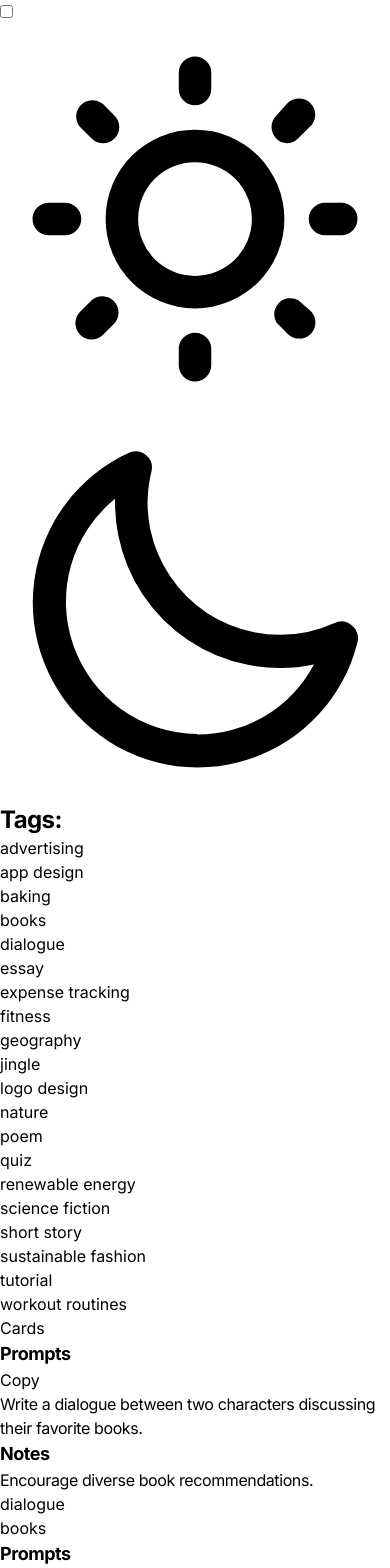
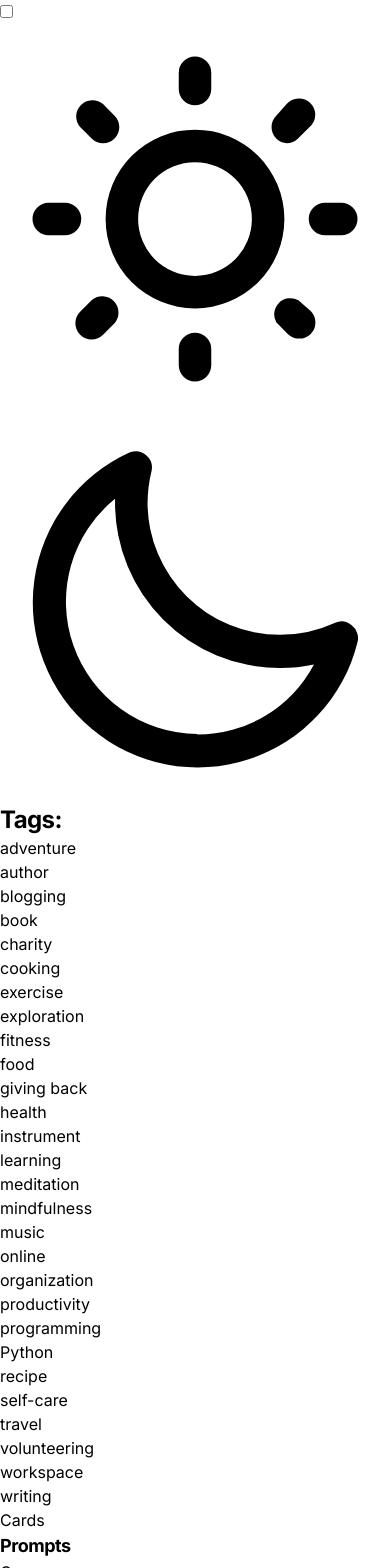
Before and after one commit to kcereno/promptgenius, a Next.js app: page /tags in a window 390 px wide. Shown: the top 1568 px of the page. Built offline with nearby package versions, Linux system fonts and the light colour scheme.

Commit message:
Commit for before markdown branch

```diff
--- a/app/tags/page.tsx
+++ b/app/tags/page.tsx
@@ -33,7 +33,7 @@ const TagsPage = () => {
   const isActiveTag = (tag: string) => activeTags.includes(tag);
 
   return (
-    <div className="mx-5 mt-10">
+    <div className="mx-5 mt-10 lg:w-[1200px] lg:mx-auto">
       <div className="">
         <h1>Tags:</h1>
         <div className="flex flex-wrap gap-2 mt-4">
--- a/components/ComboCard.tsx
+++ b/components/ComboCard.tsx
@@ -21,7 +21,7 @@ const ComboCard = ({ prompt, note, tags }: Props) => {
     setShowCopiedText(false);
   };
   return (
-    <div className="w-full shadow-xl card bg-primary-content">
+    <div className="w-full shadow-xl card bg-primary-content md:basis-[40%] md:flex-1 md:max-w-[50%]  ">
       <div className="card-body">
         <div className="flex justify-between">
           <h2 className="card-title">Prompts</h2>
--- a/components/NotesCard.tsx
+++ b/components/NotesCard.tsx
@@ -1,5 +1,6 @@
 import React from 'react';
 import CardTags from './CardTags';
+import { convertStringToArray } from '@/util/general';
 
 interface Props {
   note: string;
@@ -7,12 +8,15 @@ interface Props {
 }
 
 const NotesCard = ({ note, tags }: Props) => {
+  const convertedString = convertStringToArray(note);
   return (
     <div className="mt-10">
       <h1>Note</h1>
       <div className="w-full mt-2 shadow-xl bg-primary-content card ">
         <div className="card-body">
-          <p>{note}</p>
+          {convertedString.map((string) => (
+            <p key={string}>{string}</p>
+          ))}
           <CardTags tags={tags} />
         </div>
       </div>
--- a/data.ts
+++ b/data.ts
@@ -1,58 +1,65 @@
 import { PromptI } from './models/interfaces';
 
-export const prompts = [
+export const prompts: PromptI[] = [
   {
+    goal: 'Understand the pain points of a job description',
     prompt:
-      'Write a dialogue between two characters discussing their favorite books.',
-    note: 'Encourage diverse book recommendations.',
-    tags: ['dialogue', 'books'],
+      'Based on this job description, what is the biggest challenge someone in this position would face day to day? // <PASTE JOB DESCRIPTION HERE>',
+    note: 'Useful for analyzing job descriptions and understanding the potential challenges that individuals in specific positions may face on a daily basis. By evaluating the requirements, responsibilities, and expectations outlined in the job description, it becomes possible to identify the key challenges someone in that role might encounter. // If youre considering applying for a position, understanding the challenges associated with the role can help you evaluate whether it aligns with your skills, interests, and ability to handle those challenges.',
+    tags: ['programming', 'learning', 'Python'],
   },
   {
-    prompt: 'Compose a poem about the beauty of nature in springtime.',
-    note: 'Focus on vivid imagery and sensory details.',
-    tags: ['poem', 'nature'],
+    goal: 'Write a book',
+    prompt: 'What is the topic of your book?',
+    note: 'Allocate dedicated time each day for writing.',
+    tags: ['writing', 'author', 'book'],
   },
   {
-    prompt:
-      'Create a short story set in a futuristic world where robots coexist with humans.',
-    note: 'Explore the ethical implications of advanced AI.',
-    tags: ['short story', 'science fiction'],
+    goal: 'Start a meditation practice',
+    prompt: 'How many minutes do you want to meditate each day?',
+    note: 'Create a quiet and peaceful space for your practice.',
+    tags: ['meditation', 'mindfulness', 'self-care'],
   },
   {
-    prompt: 'Design a logo for a sustainable fashion brand.',
-    note: 'Emphasize eco-friendly elements and minimalistic design.',
-    tags: ['logo design', 'sustainable fashion'],
+    goal: 'Exercise regularly',
+    prompt: 'What type of exercise do you enjoy?',
+    note: 'Set realistic and achievable fitness goals.',
+    tags: ['fitness', 'health', 'exercise'],
   },
   {
-    prompt: 'Write a persuasive essay advocating for renewable energy sources.',
-    note: 'Include statistical data and compelling arguments.',
-    tags: ['essay', 'renewable energy'],
+    goal: 'Learn to play a musical instrument',
+    prompt: 'Which instrument would you like to learn?',
+    note: 'Find a qualified instructor or use online resources for guidance.',
+    tags: ['music', 'instrument', 'learning'],
   },
   {
-    prompt:
-      'Craft a series of workout routines for beginners to improve overall fitness.',
-    note: 'Include exercises for different muscle groups and warm-up tips.',
-    tags: ['fitness', 'workout routines'],
+    goal: 'Travel to a new country',
+    prompt: 'Which country would you like to visit?',
+    note: 'Research visa requirements and plan your itinerary in advance.',
+    tags: ['travel', 'adventure', 'exploration'],
   },
   {
-    prompt: 'Compose a catchy jingle for a new soft drink commercial.',
-    note: 'Incorporate a memorable melody and upbeat lyrics.',
-    tags: ['jingle', 'advertising'],
+    goal: 'Start a blog',
+    prompt: 'What will be the main focus of your blog?',
+    note: 'Create engaging content and promote your blog on social media.',
+    tags: ['blogging', 'writing', 'online'],
   },
   {
-    prompt: 'Create an interactive quiz on world capitals.',
-    note: "Include multiple-choice questions and track users' scores.",
-    tags: ['quiz', 'geography'],
+    goal: 'Learn a new recipe',
+    prompt: 'What type of cuisine do you want to explore?',
+    note: 'Experiment with different ingredients and cooking techniques.',
+    tags: ['cooking', 'recipe', 'food'],
   },
   {
-    prompt:
-      'Write a step-by-step tutorial on baking a delicious chocolate cake.',
-    note: 'Include ingredient measurements and baking tips.',
-    tags: ['tutorial', 'baking'],
+    goal: 'Organize your workspace',
+    prompt: 'What items do you need to declutter or rearrange?',
+    note: 'Create an efficient and inspiring work environment.',
+    tags: ['organization', 'productivity', 'workspace'],
   },
   {
-    prompt: 'Design a user-friendly mobile app for tracking daily expenses.',
-    note: 'Focus on intuitive navigation and visual representations of data.',
-    tags: ['app design', 'expense tracking'],
+    goal: 'Volunteer for a charitable cause',
+    prompt: 'Which cause or organization do you want to support?',
+    note: 'Research local volunteer opportunities and commit your time.',
+    tags: ['volunteering', 'charity', 'giving back'],
   },
 ];
--- a/lib/prompts.ts
+++ b/lib/prompts.ts
@@ -1,8 +1,7 @@
 import { prompts } from '@/data';
 import { PromptI } from '@/models/interfaces';
 
-export const getPrompt = (prompt: string) =>
-  prompts.find((p) => p.prompt === prompt);
+export const getPrompt = (goal: string) => prompts.find((p) => p.goal === goal);
 
 export const getUniqueTags = (prompts: PromptI[]): string[] => {
   const uniqueTags: string[] = [];
--- a/models/interfaces.ts
+++ b/models/interfaces.ts
@@ -1,4 +1,5 @@
 export interface PromptI {
+  goal: string;
   prompt: string;
   note?: string;
   tags: string[];
--- a/ui/Layout.tsx
+++ b/ui/Layout.tsx
@@ -14,7 +14,7 @@ const Layout = ({ children }: Props) => {
   let theme = 'night';
 
   if (!darkMode) {
-    theme = 'light';
+    theme = 'winter';
   }
 
   const changeTheme = () => {
--- a/util/general.tsx
+++ b/util/general.tsx
@@ -1 +1,3 @@
 export const getTodaysYear = () => new Date().getFullYear();
+
+export const convertStringToArray = (string: string) => string.split('//');
```
Also changed, not shown: app/page.tsx (+6 -5 lines), components/PromptCard.tsx (+7 -1 lines).
